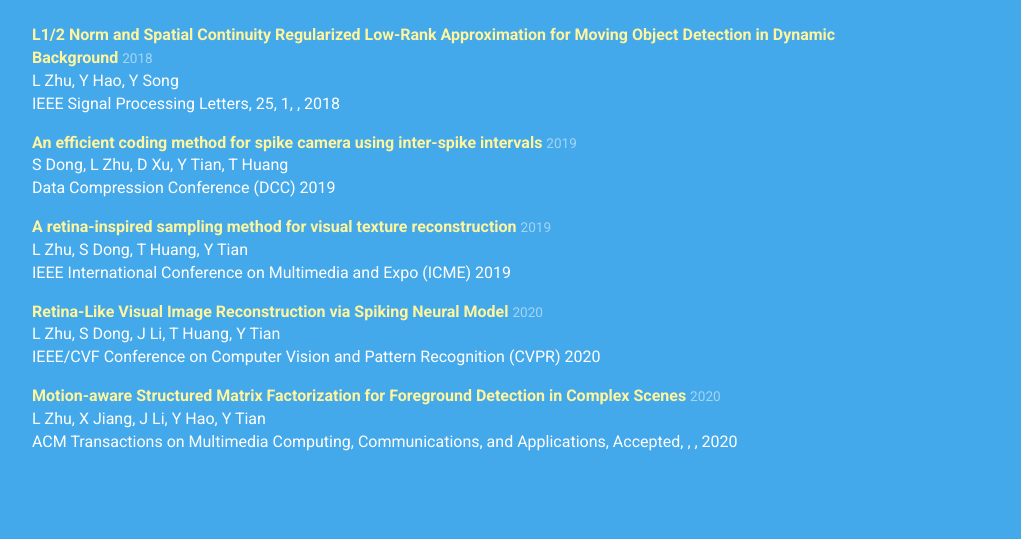
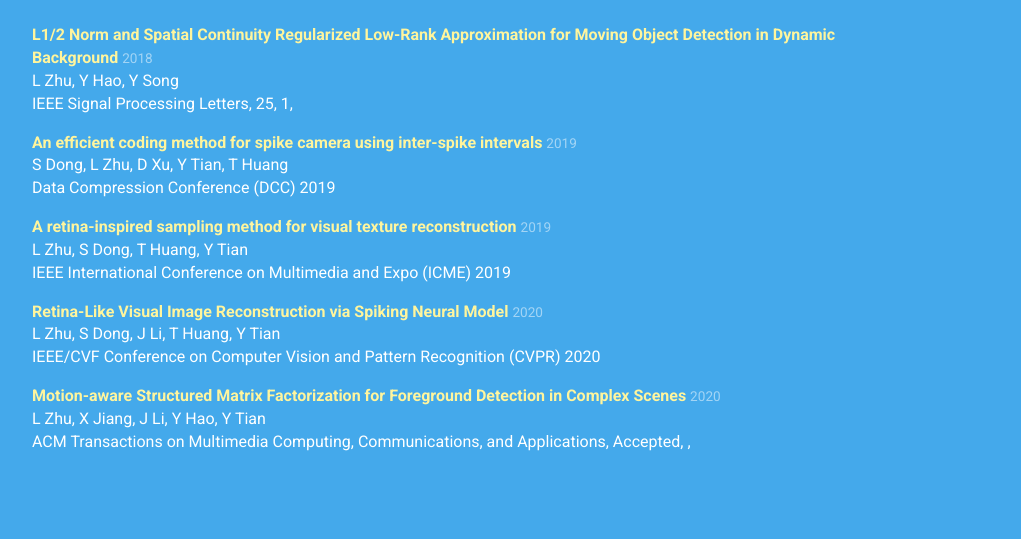
Before and after one commit to Crazyspike/home, a Jekyll site: the page built from index.html, in a window 1280 px wide and 900 px high, scrolled down 545 px. Shown: the part 166-705 px from the top of the window, without its empty margins (38-1059 px from the left). Built offline with Jekyll 4.4.1, drawn with Linux system fonts in a browser that asks for light colours; nearby versions of some CDN libraries.

Commit message:
Update albertine.html

```diff
--- a/_layouts/albertine.html
+++ b/_layouts/albertine.html
@@ -154,14 +154,12 @@ It is threatened by habitat loss.
                 {{ publication.journal }},
                 {{ publication.volume }},
                 {{ publication.issue }},
-                {{ publication.pages }},
-                {{ publication.year }}
+                {{ publication.pages }}
               {% when 'magazine' %}
                 {{ publication.magazine }},
                 {{ publication.volume }},
                 {{ publication.issue }},
-                {{ publication.pages }},
-                {{ publication.year }}
+                {{ publication.pages }}
             {% endcase %}
           </p>
         {% endfor %}
```
